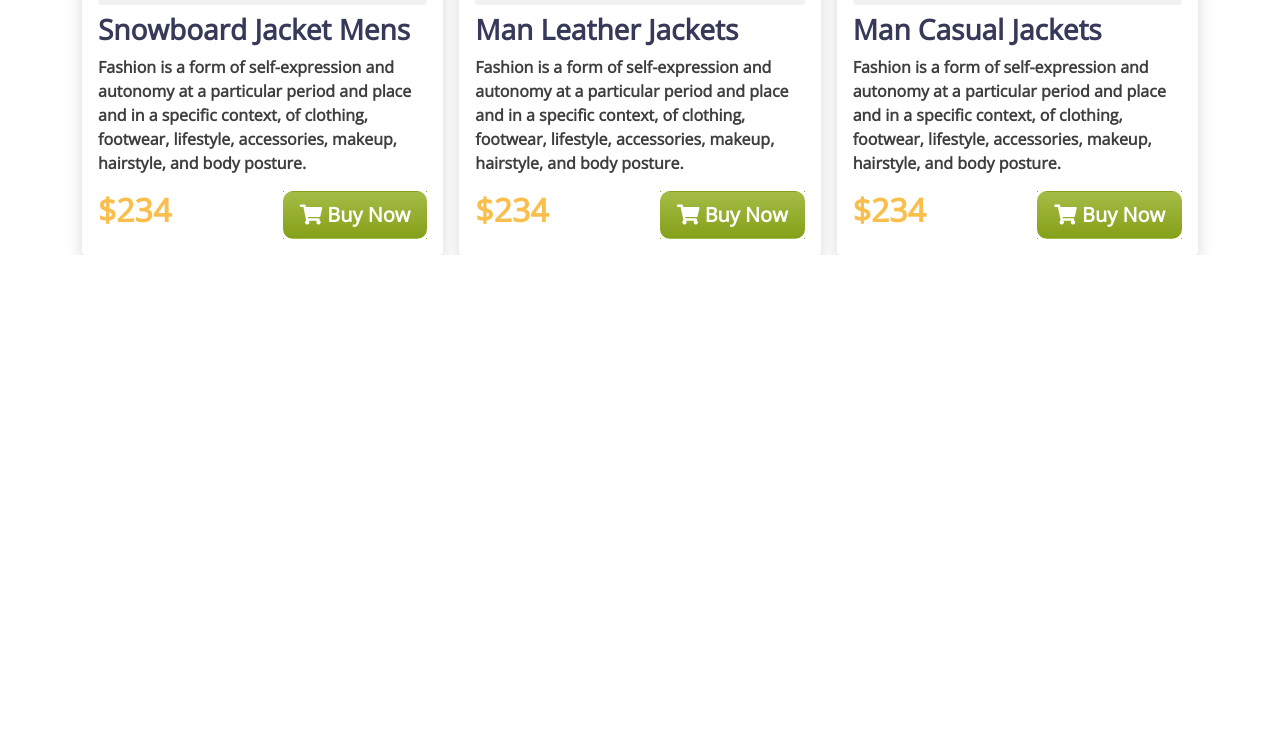
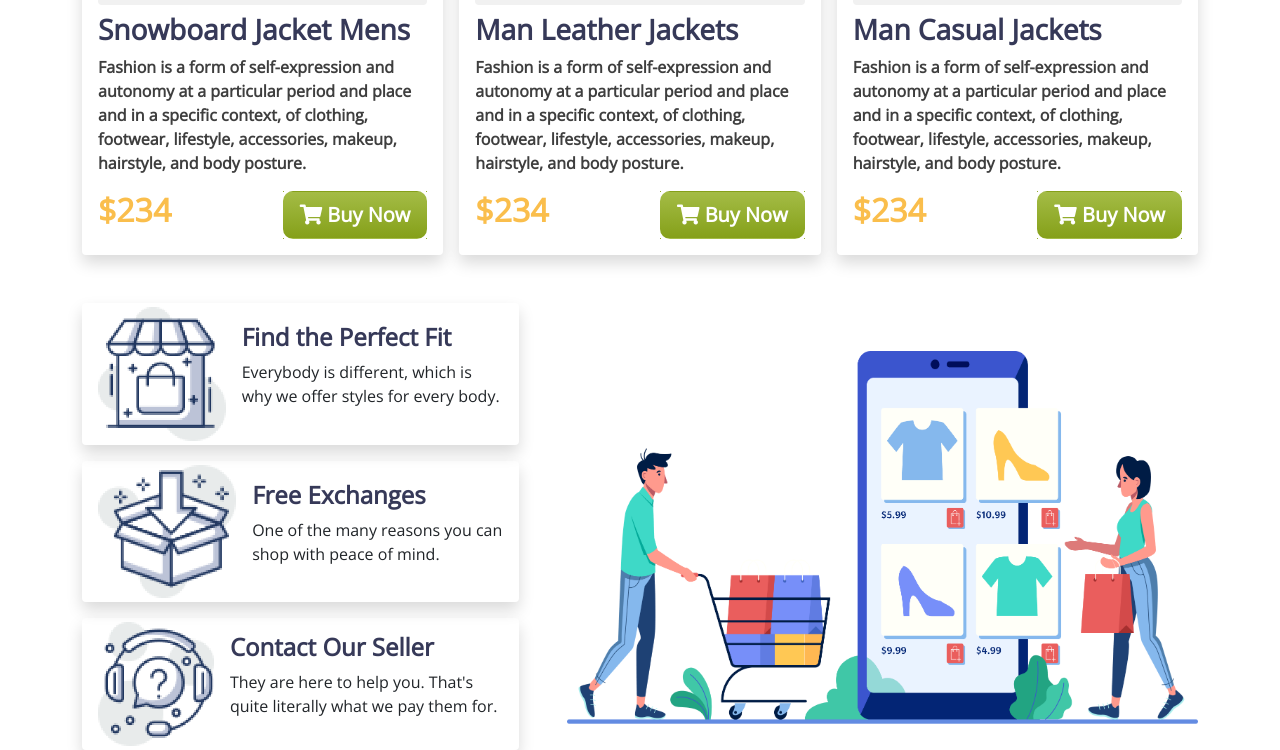
Before and after one commit to Salman-S-Rahman/Penguin, a plain HTML site: page index.html in a window 1280 px wide. Shown: the part 1805-2555 px from the top of the page. Before the commit the page ends 2060 px from the top, so only its background shows below. Drawn offline with nearby package versions, Linux system fonts and the light colour scheme.

Commit message:
contact part end

```diff
--- a/index.html
+++ b/index.html
@@ -240,13 +240,68 @@
             </div>
         </section>
         <!-- ====== man jacket part end ========= -->
-
+        <section id="contact_part" class="mt-5">
+            <div class="container">
+                <div class="row g-5">
+                    <div class="col-xl-5 col-md-5 col-sm-12">
+                        <div class="contact_details shadow px-3 py-1 mb-3 rounded">
+                            <div class="d-flex justify-content-center">
+                                <div>
+                                    <img src="images/house.png" class="img-fluid" alt="house">
+                                </div>
+                                <div class="d-flex align-items-center">
+                                    <div class="ps-3">
+                                        <h4 class="title fw-bold">Find the Perfect Fit</h4>
+                                        <p>Everybody is different, which is why we
+                                            offer styles for every body.</p>
+                                    </div>
+                                </div>
+                            </div>
+                        </div>
+                        <div class="contact_details shadow px-3 py-1 mb-3 rounded">
+                            <div class="d-flex justify-content-center">
+                                <div>
+                                    <img src="images/box.png" class="img-fluid" alt="house">
+                                </div>
+                                <div class="d-flex align-items-center">
+                                    <div class="ps-3">
+                                        <h4 class="title fw-bold">Free Exchanges</h4>
+                                        <p>One of the many reasons you can shop
+                                            with peace of mind.</p>
+                                    </div>
+                                </div>
+                            </div>
+                        </div>
+                        <div class="contact_details shadow px-3 py-1 rounded">
+                            <div class="d-flex justify-content-center">
+                                <div>
+                                    <img src="images/question.png" class="img-fluid" alt="house">
+                                </div>
+                                <div class="d-flex align-items-center">
+                                    <div class="ps-3">
+                                        <h4 class="title fw-bold">Contact Our Seller</h4>
+                                        <p>They are here to help you. That's quite
+                                            literally what we pay them for.</p>
+                                    </div>
+                                </div>
+                            </div>
+                        </div>
+                    </div>
+                    <div class="col-xl-7 col-md-7 col-sm-12">
+                        <div class="contact_img pt-5">
+                            <div>
+                                <img src="images/shopping.png" class="img-fluid" alt="">
+                            </div>
+                        </div>
+                    </div>
+                </div>
+            </div>
+        </section>
 
     </main>
+    <!-- ========== contact part end ========= -->
     <!-- ========== header part end ========= -->
-    <!-- ========== header part end ========= -->
-    <!-- ========== header part end ========= -->
-    <!-- ========== header part end ========= -->
+
 
     <script src="js/bootstrap.bundle.min.js"></script>
 </body>
```
Also changed, not shown: css/style.css (+4 -4 lines).
